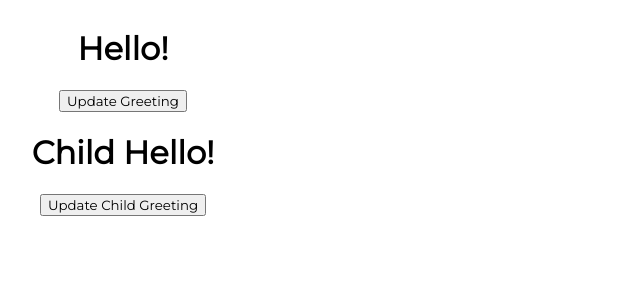
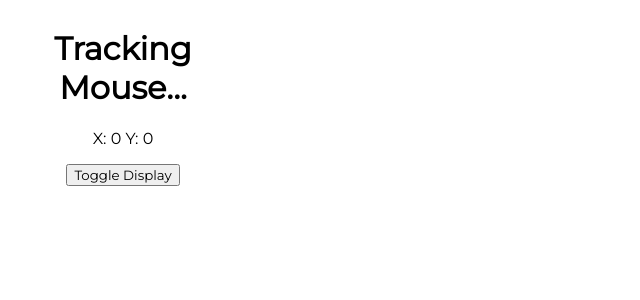
Before and after one commit to AshLaw96/functional-components-challenge, a React (Create React App) app in the folder my-app/: page / in a window 1280 px wide. Shown: the top 300 px of the page, without its empty margins (0-640 px from the left). Built offline with nearby package versions, Linux system fonts and the light colour scheme.

Commit message:
Add code on how to use the component will unmount method

```diff
--- a/my-app/src/App.js
+++ b/my-app/src/App.js
@@ -1,10 +1,10 @@
 import css from "./App.module.css";
-import LifeCycleCDU from "./components/LifeCycleCDU";
+import LifeCyclesCWU from "./components/LifeCyclesCWU";
 
 function App() {
   return (
     <div className={css.App}>
-      <LifeCycleCDU />
+      <LifeCyclesCWU />
     </div>
   );
 }
--- /dev/null
+++ b/my-app/src/components/LifeCyclesCWU.js
@@ -0,0 +1,27 @@
+import React, { Component } from "react";
+import LifeCyclesCWUTracker from "./LifeCyclesCWUTracker";
+
+export class LifeCyclesCWU extends Component {
+  constructor(props) {
+    super(props);
+
+    this.state = {
+      visible: true,
+    };
+  }
+
+  toggleDisplay = () => {
+    this.setState((prevState) => ({ visible: !prevState.visible }));
+  };
+
+  render() {
+    return (
+      <div>
+        {this.state.visible && <LifeCyclesCWUTracker />}
+        <button onClick={this.toggleDisplay}>Toggle Display</button>
+      </div>
+    );
+  }
+}
+
+export default LifeCyclesCWU;
--- /dev/null
+++ b/my-app/src/components/LifeCyclesCWUTracker.js
@@ -0,0 +1,40 @@
+import React, { Component } from "react";
+
+export class LifeCyclesCWUTracker extends Component {
+  constructor(props) {
+    super(props);
+
+    this.state = {
+      mouseX: 0,
+      mouseY: 0,
+    };
+  }
+  trackMouse = (e) => {
+    console.log("Mouse moved");
+    this.setState({
+      mouseX: e.clientX,
+      mouseY: e.clientY,
+    });
+  };
+  componentDidMount() {
+    window.addEventListener("mousemove", this.trackMouse);
+  }
+
+  componentWillUnmount() {
+    console.log("Component will unmount");
+    window.removeEventListener("mousemove", this.trackMouse);
+  }
+
+  render() {
+    return (
+      <div>
+        <h1>Tracking Mouse...</h1>
+        <p>
+          X: {this.state.mouseX} Y: {this.state.mouseY}
+        </p>
+      </div>
+    );
+  }
+}
+
+export default LifeCyclesCWUTracker;
```
